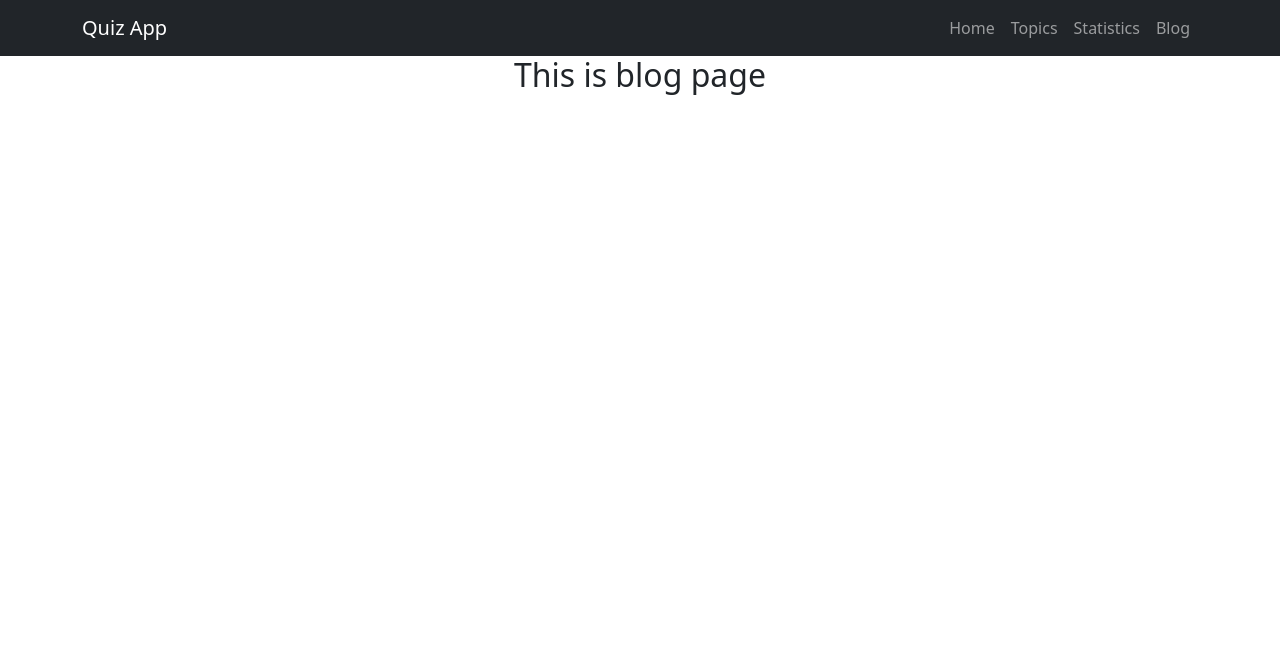
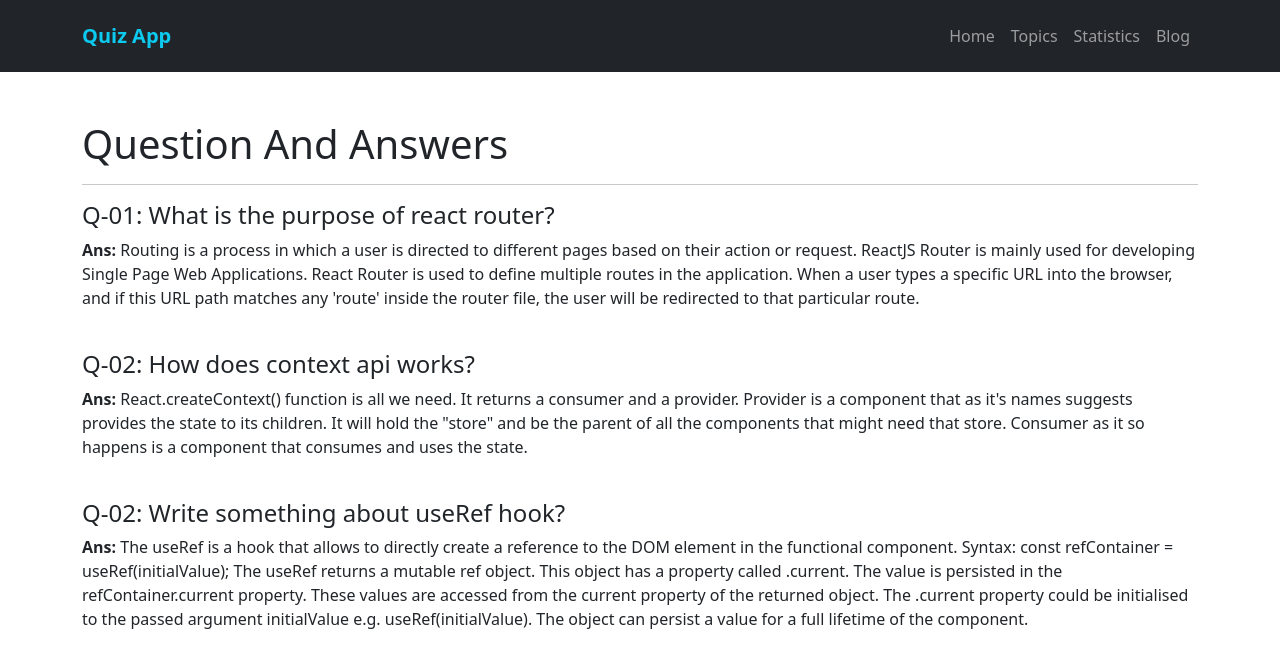
Before and after one commit to nabiursiddique/quiz-app-with-react, a React (Create React App) app: page /blog in a window 1280 px wide. Shown: the top 668 px of the page. Built offline with nearby package versions, Linux system fonts and the light colour scheme.

Commit message:
The blog page and the questions and their answer is added

```diff
--- a/src/App.css
+++ b/src/App.css
@@ -1,6 +1,6 @@
-.App {
+/* .App {
   text-align: center;
-}
+} */
 
 .App-logo {
   height: 40vmin;
--- a/src/App.js
+++ b/src/App.js
@@ -6,6 +6,7 @@ import Statistics from './components/Statistics/Statistics';
 import Blog from './components/Blog/Blog'
 import Layout from './components/Layout/Layout';
 import ErrorPage from './components/ErrorPage/ErrorPage';
+import Quizes from './components/Quizes/Quizes';
 
 function App() {
   const router = createBrowserRouter([
@@ -30,6 +31,11 @@ function App() {
         {
           path: 'blog',
           element: <Blog></Blog>
+        },
+        {
+          path: 'quizes',
+          loader: (id) => fetch(` https://openapi.programming-hero.com/api/quiz/${id}`),
+          element: <Quizes></Quizes>
         }
       ],
       errorElement: <ErrorPage></ErrorPage>
--- /dev/null
+++ b/src/components/Blog/Blog.css
@@ -0,0 +1,3 @@
+hr {
+  border-top: 3px solid #212529;
+}
--- a/src/components/Blog/Blog.js
+++ b/src/components/Blog/Blog.js
@@ -1,9 +1,23 @@
 import React from 'react';
+import './Blog.css'
 
 const Blog = () => {
     return (
-        <div>
-            <h2>This is blog page</h2>
+        <div className='container'>
+            <h1>Question And Answers</h1>
+            <hr />
+            <h4>Q-01: What is the purpose of react router?</h4>
+            <p><span className='fw-bold'>Ans: </span>Routing is a process in which a user is directed to different pages based on their action or request. ReactJS Router is mainly used for developing Single Page Web Applications. React Router is used to define multiple routes in the application. When a user types a specific URL into the browser, and if this URL path matches any 'route' inside the router file, the user will be redirected to that particular route. </p>
+            <br />
+            <h4>Q-02: How does context api works?</h4>
+            <p><span className='fw-bold'>Ans: </span>React.createContext() function is all we need. It returns a consumer and a provider. Provider is a component that as it's names suggests provides the state to its children. It will hold the "store" and be the parent of all the components that might need that store. Consumer as it so happens is a component that consumes and uses the state.</p>
+            <br />
+            <h4>Q-02: Write something about useRef hook?</h4>
+            <p><span className='fw-bold'>Ans: </span>The useRef is a hook that allows to directly create a reference to the DOM element in the functional component.
+                Syntax:
+                const refContainer = useRef(initialValue);
+                The useRef returns a mutable ref object. This object has a property called .current. The value is persisted in the refContainer.current property. These values are accessed from the current property of the returned object. The .current property could be initialised to the passed argument initialValue e.g. useRef(initialValue). The object can persist a value for a full lifetime of the component. </p>
+
         </div>
     );
 };
--- a/src/components/Cards/Cards.js
+++ b/src/components/Cards/Cards.js
@@ -1,5 +1,6 @@
 import React from 'react';
 import { Button, Card, Col, Row } from 'react-bootstrap';
+import { Link } from 'react-router-dom';
 import './Cards.css'
 
 const Cards = ({ quizTopics }) => {
@@ -13,8 +14,10 @@ const Cards = ({ quizTopics }) => {
                             <Card.Body className='border-top'>
                                 <Card.Title>{quizTopic.name}</Card.Title>
                                 <Card.Text className='d-flex justify-content-between pt-3'>
-                                    <Button variant="light" className='px-5'>Start</Button>{' '}
-                                    Total Quiz:{quizTopic.total}
+                                    <Link to='quizes'>
+                                        <Button variant="light" className='px-5'>Start</Button>
+                                    </Link>
+                                    Total Quiz: {quizTopic.total}
                                 </Card.Text>
                             </Card.Body>
                         </Card>
--- /dev/null
+++ b/src/components/ErrorPage/ErrorPage.css
@@ -0,0 +1,4 @@
+.main-div {
+  height: 100vh;
+  background: #000;
+}
--- a/src/components/ErrorPage/ErrorPage.js
+++ b/src/components/ErrorPage/ErrorPage.js
@@ -1,19 +1,23 @@
 import React from 'react';
 import { useRouteError } from 'react-router-dom';
 import Header from '../Header/Header';
+import './ErrorPage.css'
 
 const ErrorPage = () => {
     const error = useRouteError();
     return (
-        <div>
+        <div className='main-div'>
             <Header></Header>
-            <div className="container text-danger">
-                <h1>OOps you are in wrong link</h1>
+            <div className="container text-light bg-dark p-5 mt-5">
+                <h1 className='pt-5 fw-bolder text-muted display-1'>404</h1>
+                <h1 className='mt-3 '>YOUR LINK ADDRESS IS NOT CORRECT</h1>
+
                 {error && (
                     <div>
-                        <p className="text-danger">{error.statusText || error.message}</p>
+                        <p className="text-danger fw-bold">{error.statusText || error.message}</p>
                     </div>
                 )}
+                <h3 className='text-info pb-5 fw-bold '>Enter a vaild route</h3>
             </div>
         </div>
     );
--- a/src/components/Header/Header.js
+++ b/src/components/Header/Header.js
@@ -6,9 +6,9 @@ import { Link } from 'react-router-dom';
 
 const Header = () => {
     return (
-        <Navbar bg="dark" variant="dark">
+        <Navbar bg="dark" variant="dark" className='py-3 mb-5'>
             <Container>
-                <Navbar.Brand as={Link} to="/">Quiz App</Navbar.Brand>
+                <Navbar.Brand className='fw-bold text-info' as={Link} to="/">Quiz App</Navbar.Brand>
                 <Nav className="ms-auto">
                     <Nav.Link as={Link} to="/">Home</Nav.Link>
                     <Nav.Link as={Link} to="topics">Topics</Nav.Link>
@@ -16,7 +16,7 @@ const Header = () => {
                     <Nav.Link as={Link} to="blog">Blog</Nav.Link>
                 </Nav>
             </Container>
-        </Navbar>
+        </Navbar >
     );
 };
 
--- a/src/components/Home/Home.js
+++ b/src/components/Home/Home.js
@@ -5,11 +5,10 @@ import Cards from '../Cards/Cards';
 const Home = () => {
     const loaderData = useLoaderData();
     const quizTopics = loaderData.data;
-    console.log(quizTopics);
     return (
         <div>
             <div>
-                <h1 className='mt-5 mb-5'>Choose Your Quiz Topic</h1>
+                <h1 className='mt-5 mb-5 text-center'>Choose Your Quiz Topic</h1>
                 <Cards key={quizTopics.id} quizTopics={quizTopics}></Cards>
             </div>
         </div>
--- /dev/null
+++ b/src/components/Quizes/Quizes.js
@@ -0,0 +1,13 @@
+import React from 'react';
+import { useLoaderData } from 'react-router-dom';
+
+const Quizes = () => {
+    const loaderData = useLoaderData();
+    return (
+        <div>
+            <h2>this is quizes page</h2>
+        </div>
+    );
+};
+
+export default Quizes;
--- a/src/components/Statistics/Statistics.js
+++ b/src/components/Statistics/Statistics.js
@@ -3,7 +3,7 @@ import React from 'react';
 const Statistics = () => {
     return (
         <div>
-            <h2>This is statistics page</h2>
+            <h2 className='text-center'>This is statistics page</h2>
         </div>
     );
 };
--- a/src/components/Topics/Topics.js
+++ b/src/components/Topics/Topics.js
@@ -8,7 +8,7 @@ const Topics = () => {
 
     return (
         <div>
-            <h1 className='mt-5 mb-5'>These Quiz Topics Are Available</h1>
+            <h1 className='mt-5 mb-5 text-center'>These Quiz Topics Are Available</h1>
             <hr />
             <Cards key={quizTopics.id} quizTopics={quizTopics}></Cards>
         </div>
```
